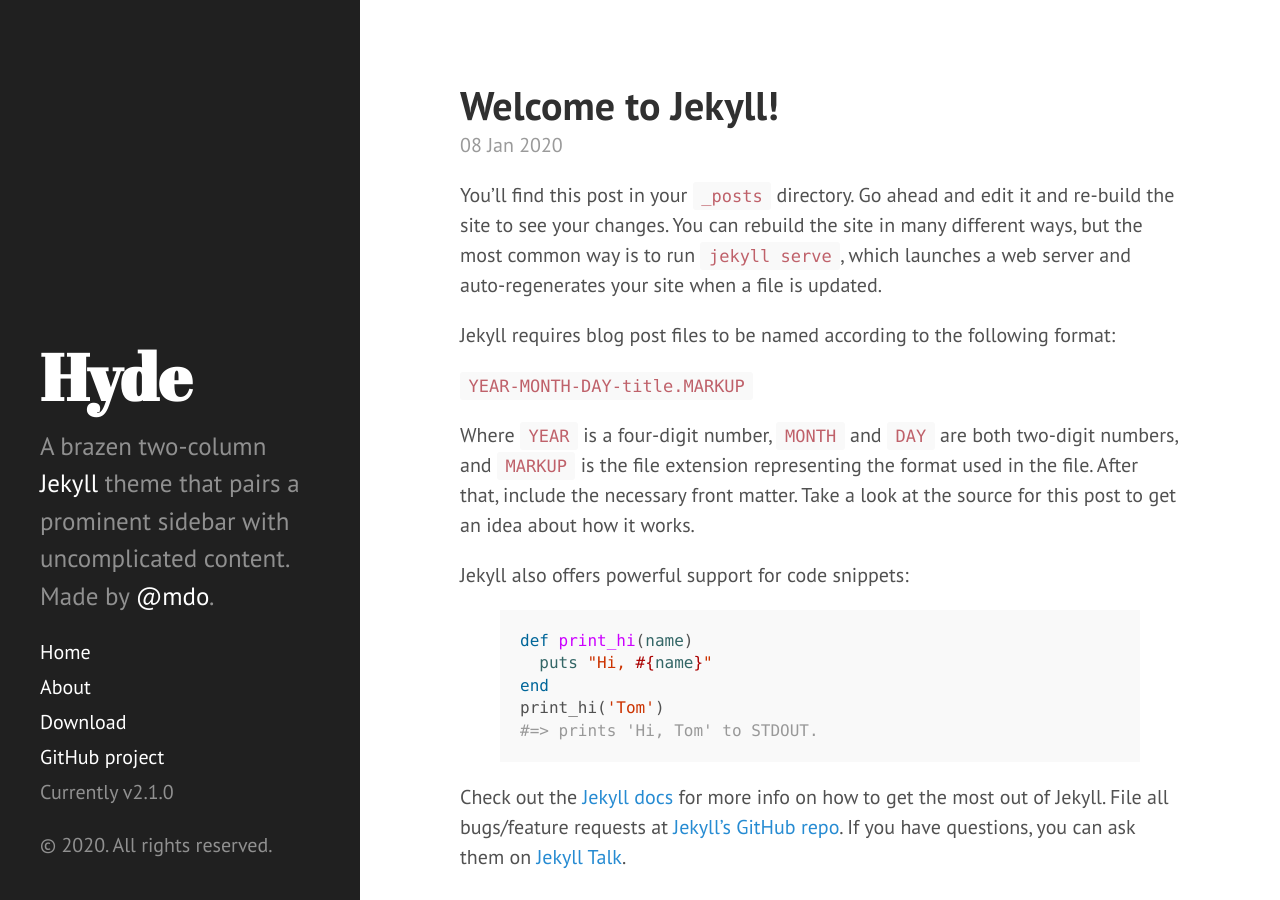
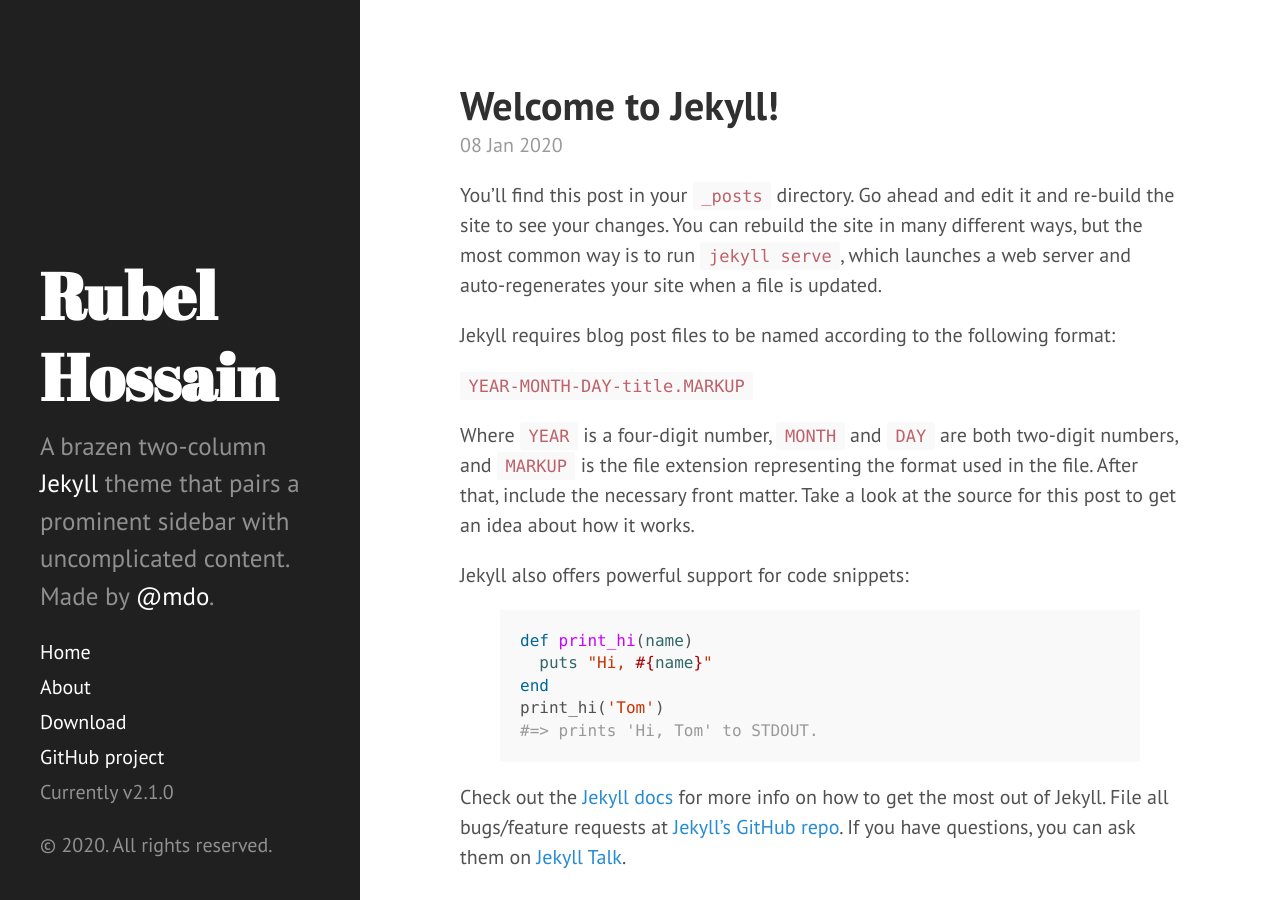
Before and after one commit to Rubel-hossain/rubel-hossain.github.io, a Jekyll site: the page built from index.html, in a window 1280 px wide and 900 px high. Built offline with Jekyll 4.4.1, drawn with Linux system fonts in a browser that asks for light colours; Markdown is read by kramdown in place of the engine named in the settings; the list of posts is cut into pages by our own code.

Commit message:
title changed

```diff
--- a/_config.yml
+++ b/_config.yml
@@ -6,7 +6,7 @@
 permalink: pretty
 
 # Setup
-title: Hyde
+title: "Rubel Hossain"
 tagline: 'A Jekyll theme'
 description: 'A brazen two-column <a href="http://jekyllrb.com" target="_blank">Jekyll</a> theme that pairs a prominent sidebar with uncomplicated content. Made by <a href="https://twitter.com/mdo" target="_blank">@mdo</a>.'
 url: "https://rubel-hossain.github.io/"
```
